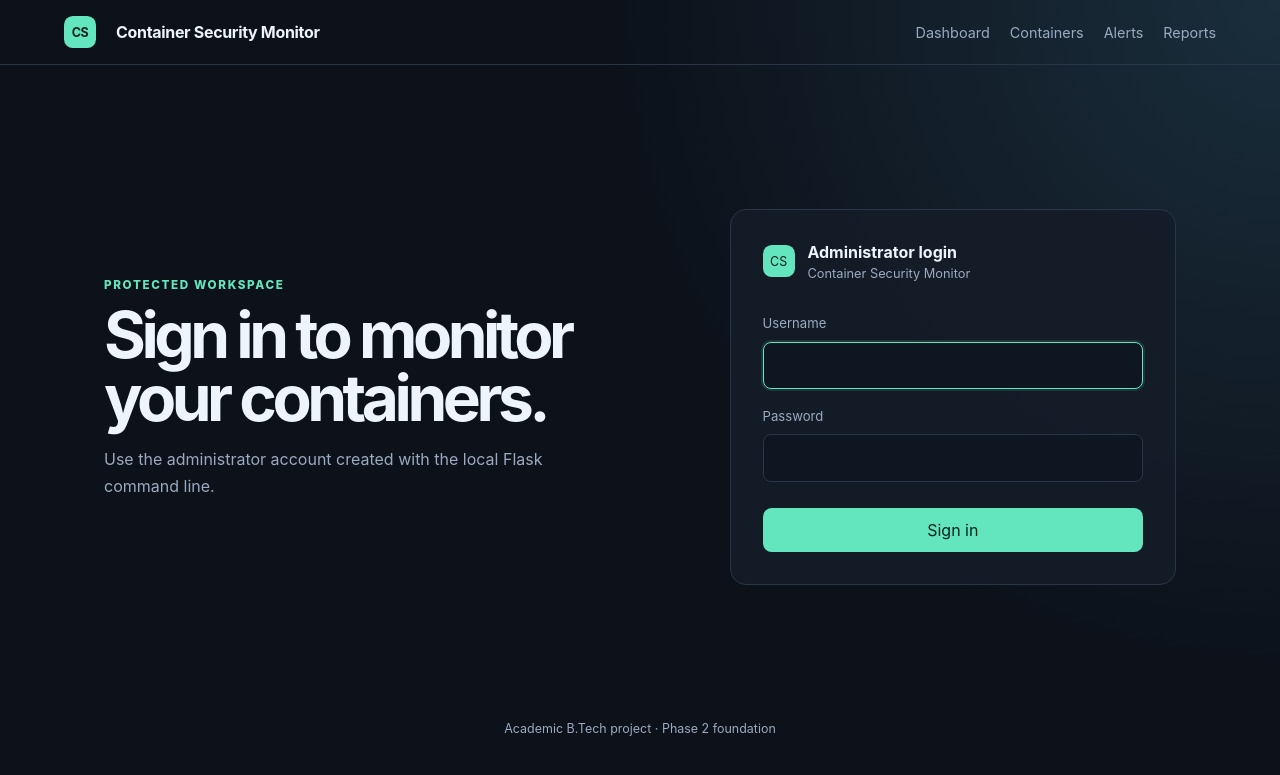
After one commit to Akash000-ui/Docker-container-security, a Flask app: page /login in a window 1280 px wide. The commit adds this page. Shown: the top 775 px of the page. Run offline with Flask 3, Linux system fonts and the light colour scheme.

Commit message:
feat: add administrator authentication

```diff
--- a/app/extensions.py
+++ b/app/extensions.py
@@ -1,6 +1,11 @@
 """Shared Flask extensions."""
 
 from flask_sqlalchemy import SQLAlchemy
+from flask_login import LoginManager
 
 
 db = SQLAlchemy()
+login_manager = LoginManager()
+login_manager.login_view = "auth.login"
+login_manager.login_message = "Please log in to access the security dashboard."
+login_manager.login_message_category = "info"
--- /dev/null
+++ b/app/routes/auth.py
@@ -0,0 +1,41 @@
+"""Administrator authentication routes."""
+
+from flask import Blueprint, flash, redirect, render_template, request, url_for
+from flask_login import current_user, login_required, login_user, logout_user
+
+from app.models import User
+
+
+auth_bp = Blueprint("auth", __name__)
+
+
+@auth_bp.route("/login", methods=["GET", "POST"])
+def login():
+    """Authenticate an administrator and start a session."""
+
+    if current_user.is_authenticated:
+        return redirect(url_for("main.dashboard"))
+
+    if request.method == "POST":
+        username = request.form.get("username", "").strip()
+        password = request.form.get("password", "")
+        user = User.query.filter_by(username=username).first()
+
+        if user is None or not user.check_password(password):
+            flash("Invalid username or password.", "error")
+            return render_template("auth/login.html"), 401
+
+        login_user(user)
+        return redirect(url_for("main.dashboard"))
+
+    return render_template("auth/login.html")
+
+
+@auth_bp.post("/logout")
+@login_required
+def logout():
+    """End the current administrator session."""
+
+    logout_user()
+    flash("You have been logged out.", "success")
+    return redirect(url_for("auth.login"))
--- a/app/routes/main.py
+++ b/app/routes/main.py
@@ -3,6 +3,7 @@
 from datetime import datetime, timezone
 
 from flask import Blueprint, jsonify, render_template
+from flask_login import login_required
 
 from app.extensions import db
 
@@ -11,6 +12,7 @@ main_bp = Blueprint("main", __name__)
 
 
 @main_bp.get("/")
+@login_required
 def index():
     """Show the initial dashboard during the foundation phase."""
 
@@ -18,6 +20,7 @@ def index():
 
 
 @main_bp.get("/dashboard")
+@login_required
 def dashboard():
     """Render the dashboard landing page."""
 
--- a/app/static/css/app.css
+++ b/app/static/css/app.css
@@ -36,6 +36,10 @@ a { color: inherit; text-decoration: none; }
 nav a { color: var(--muted); font-size: 0.9rem; }
 nav a:hover { color: var(--text); }
 .brand-mark { align-items: center; background: var(--accent); border-radius: 0.55rem; color: #09231d; display: inline-flex; font-size: 0.78rem; height: 2rem; justify-content: center; width: 2rem; }
+.user-label { color: var(--text); font-size: 0.82rem; }
+.logout-form { margin: 0; }
+.nav-button { background: transparent; border: 0; color: var(--muted); cursor: pointer; font: inherit; font-size: 0.9rem; padding: 0; }
+.nav-button:hover { color: var(--text); }
 
 .page-shell { margin: 0 auto; max-width: 1200px; padding: 4.5rem 5vw 3rem; }
 .hero { align-items: flex-start; display: flex; gap: 2rem; justify-content: space-between; }
@@ -63,10 +67,27 @@ h2 { font-size: 1.4rem; letter-spacing: -0.03em; margin: 0; }
 .empty-state { max-width: 560px; padding: 6rem 0; }
 .empty-state p:not(.eyebrow) { color: var(--muted); line-height: 1.6; }
 .button { background: var(--accent); border-radius: 0.55rem; color: #09231d; display: inline-block; font-weight: 700; margin-top: 1rem; padding: 0.75rem 1rem; }
+.flash-stack { display: grid; gap: 0.65rem; margin-bottom: 1.5rem; }
+.flash { border: 1px solid var(--border); border-radius: 0.6rem; padding: 0.8rem 1rem; }
+.flash-error { background: rgba(255, 107, 107, 0.12); border-color: rgba(255, 107, 107, 0.45); color: #ffb4b4; }
+.flash-info { background: rgba(116, 192, 252, 0.12); border-color: rgba(116, 192, 252, 0.45); color: #b9ddff; }
+.flash-success { background: var(--accent-soft); border-color: rgba(99, 230, 190, 0.45); color: var(--accent); }
+.auth-shell { align-items: center; display: grid; gap: 5rem; grid-template-columns: 1.1fr 0.9fr; min-height: 65vh; }
+.auth-intro h1 { font-size: clamp(2.3rem, 5vw, 4.2rem); }
+.auth-intro > p:last-child { color: var(--muted); font-size: 1rem; line-height: 1.7; max-width: 500px; }
+.auth-card { background: rgba(20, 28, 40, 0.9); border: 1px solid var(--border); border-radius: 1rem; display: grid; gap: 0.65rem; padding: 2rem; }
+.form-heading { align-items: center; display: flex; gap: 0.8rem; margin-bottom: 1rem; }
+.form-heading strong, .form-heading span:not(.brand-mark) { display: block; }
+.form-heading span:not(.brand-mark) { color: var(--muted); font-size: 0.8rem; margin-top: 0.25rem; }
+.auth-card label { color: var(--muted); font-size: 0.82rem; margin-top: 0.5rem; }
+.auth-card input { background: #0e1621; border: 1px solid var(--border); border-radius: 0.5rem; color: var(--text); font: inherit; padding: 0.8rem; }
+.auth-card input:focus { border-color: var(--accent); outline: 2px solid var(--accent-soft); }
+.auth-button { border: 0; cursor: pointer; font: inherit; margin-top: 1rem; width: 100%; }
 .footer { color: var(--muted); font-size: 0.78rem; padding: 1rem 5vw 2rem; text-align: center; }
 
 @media (max-width: 800px) {
   .topbar, .hero { align-items: flex-start; flex-direction: column; }
+  .auth-shell { gap: 2rem; grid-template-columns: 1fr; }
   nav { flex-wrap: wrap; }
   .metric-grid, .roadmap-grid { grid-template-columns: 1fr 1fr; }
 }
--- /dev/null
+++ b/app/templates/auth/login.html
@@ -0,0 +1,31 @@
+{% extends "base.html" %}
+
+{% block title %}Administrator login · Container Security Monitor{% endblock %}
+
+{% block content %}
+<section class="auth-shell">
+  <div class="auth-intro">
+    <p class="eyebrow">Protected workspace</p>
+    <h1>Sign in to monitor your containers.</h1>
+    <p>Use the administrator account created with the local Flask command line.</p>
+  </div>
+
+  <form class="auth-card" method="post" action="{{ url_for('auth.login') }}">
+    <div class="form-heading">
+      <span class="brand-mark">CS</span>
+      <div>
+        <strong>Administrator login</strong>
+        <span>Container Security Monitor</span>
+      </div>
+    </div>
+
+    <label for="username">Username</label>
+    <input id="username" name="username" type="text" autocomplete="username" required autofocus>
+
+    <label for="password">Password</label>
+    <input id="password" name="password" type="password" autocomplete="current-password" required>
+
+    <button class="button auth-button" type="submit">Sign in</button>
+  </form>
+</section>
+{% endblock %}
--- a/app/templates/base.html
+++ b/app/templates/base.html
@@ -17,10 +17,25 @@
         <a href="#">Containers</a>
         <a href="#">Alerts</a>
         <a href="#">Reports</a>
+        {% if current_user.is_authenticated %}
+          <span class="user-label">{{ current_user.username }}</span>
+          <form class="logout-form" method="post" action="{{ url_for('auth.logout') }}">
+            <button class="nav-button" type="submit">Log out</button>
+          </form>
+        {% endif %}
       </nav>
     </header>
 
     <main class="page-shell">
+      {% with messages = get_flashed_messages(with_categories=true) %}
+        {% if messages %}
+          <div class="flash-stack" aria-live="polite">
+            {% for category, message in messages %}
+              <div class="flash flash-{{ category }}">{{ message }}</div>
+            {% endfor %}
+          </div>
+        {% endif %}
+      {% endwith %}
       {% block content %}{% endblock %}
     </main>
 
--- /dev/null
+++ b/requirements-dev.txt
@@ -0,0 +1,2 @@
+-r requirements.txt
+pytest>=8.0,<9.0
--- a/requirements.txt
+++ b/requirements.txt
@@ -1,3 +1,4 @@
 Flask>=3.0,<4.0
 Flask-SQLAlchemy>=3.1,<4.0
+Flask-Login>=0.6,<1.0
 python-dotenv>=1.0,<2.0
```
Also changed, not shown: app/__init__.py (+42 -1 lines), app/models/user.py (+14 -1 lines), app/templates/dashboard.html (+4 -4 lines), tests/test_auth.py (added, +61 -0 lines), README.md.
